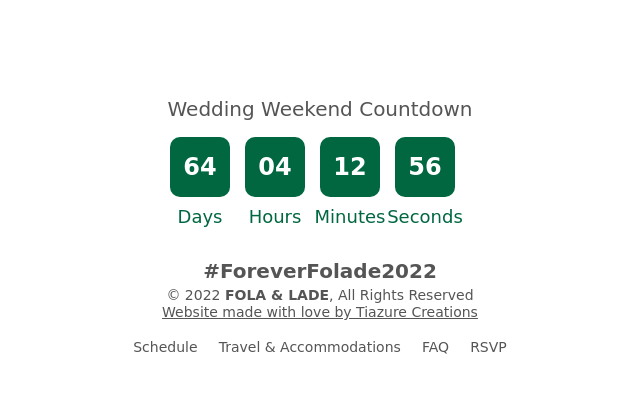
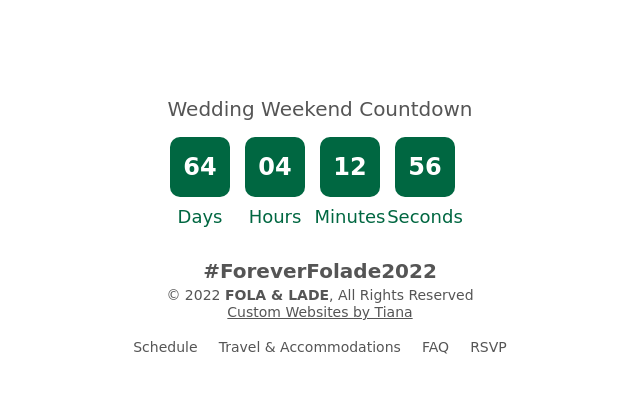
Before and after one commit to tiana-horn/folade2022, a Django app: page /findguest/ in a window 1280 px wide. Shown: the part 769-1189 px from the top of the page, without its empty margins (320-960 px from the left). Run offline with Django 4.2, Linux system fonts and the light colour scheme; data that the repository does not hold is empty; some libraries are stand-ins or nearby versions; some web fonts are replaced.

Commit message:
Change web design tagline

```diff
--- a/wedding/templates/base.html
+++ b/wedding/templates/base.html
@@ -130,7 +130,7 @@
   <small class="f4 db pb1 tc"><b>#ForeverFolade2022</b></small>
   <small class="f6 db tc">© 2022 <b class="ttu">Fola & Lade</b>, All Rights Reserved</small>
   <div class="tc" >
-    <a target="_blank" href="https://www.fiverr.com/share/KbweKb" class="f6 target_blank tc ph2 mid-gray dim">Website made with love by Tiazure Creations</a>
+    <a target="_blank" href="https://www.fiverr.com/share/KbweKb" class="f6 target_blank tc ph2 mid-gray dim">Custom Websites by Tiana</a>
   </div>
 
   <div class="tc mt3">
--- a/wedding/templates/interest.html
+++ b/wedding/templates/interest.html
@@ -81,7 +81,7 @@
                     <small class="f4 db pb1 tc"><b>#ForeverFolade2022</b></small>
                     <small class="f6 db tc">© 2022 <b class="ttu">Fola & Lade</b>, All Rights Reserved</small>
                     <div class="tc" >
-                      <a target="_blank" href="https://www.fiverr.com/share/KbweKb" class="f6 tc ph2 mid-gray dim">Website made with love by Tiazure Creations</a>
+                      <a target="_blank" href="https://www.fiverr.com/share/KbweKb" class="f6 tc ph2 mid-gray dim">Custom Websites by Tiana</a>
                     </div>
 
                   </footer>
--- a/wedding/templates/registry.html
+++ b/wedding/templates/registry.html
@@ -158,7 +158,7 @@
   <small class="f4 db pb1 tc"><b>#ForeverFolade2022</b></small>
   <small class="f6 db tc">© 2022 <b class="ttu">Fola & Lade</b>, All Rights Reserved</small>
   <div class="tc" >
-    <a target="_blank" href="https://www.fiverr.com/share/KbweKb" class="f6 target_blank tc ph2 mid-gray dim">Website made with love by Tiazure Creations</a>
+    <a target="_blank" href="https://www.fiverr.com/share/KbweKb" class="f6 target_blank tc ph2 mid-gray dim">Custom Websites by Tiana</a>
   </div>
 
   <div class="tc mt3">
--- a/wedding/templates/schedule.html
+++ b/wedding/templates/schedule.html
@@ -174,7 +174,7 @@
   <small class="f4 db pb1 tc"><b>#ForeverFolade2022</b></small>
   <small class="f6 db tc">© 2022 <b class="ttu">Fola & Lade</b>, All Rights Reserved</small>
   <div class="tc" >
-    <a target="_blank" href="https://www.fiverr.com/share/KbweKb" class="f6 target_blank tc ph2 mid-gray dim">Website made with love by Tiazure Creations</a>
+    <a target="_blank" href="https://www.fiverr.com/share/KbweKb" class="f6 target_blank tc ph2 mid-gray dim">Custom Websites by Tiana</a>
   </div>
 
   <div class="tc mt3">
--- a/wedding/templates/story.html
+++ b/wedding/templates/story.html
@@ -235,7 +235,7 @@
         <small class="f4 db pb1 tc"><b>#ForeverFolade2022</b></small>
         <small class="f6 db tc">© 2022 <b class="ttu">Fola & Lade</b>, All Rights Reserved</small>
         <div class="tc" >
-          <a target="_blank" href="https://www.fiverr.com/share/KbweKb" class="f6 target_blank tc ph2 mid-gray dim">Website made with love by Tiazure Creations</a>
+          <a target="_blank" href="https://www.fiverr.com/share/KbweKb" class="f6 target_blank tc ph2 mid-gray dim">Custom Websites by Tiana</a>
         </div>
 
         <div class="tc mt3">
```
